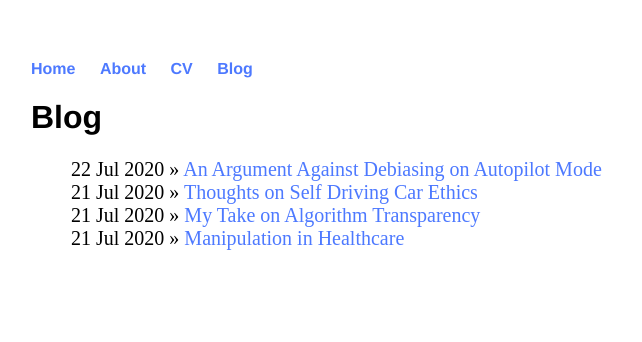
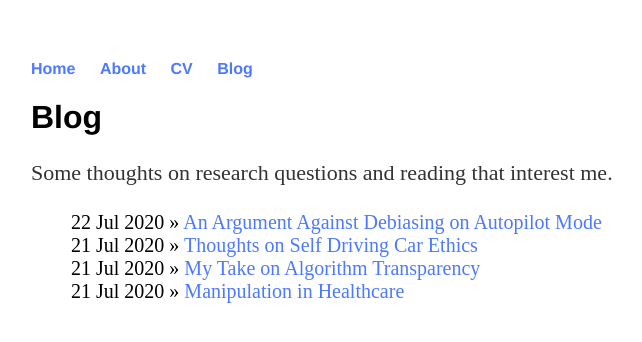
Before and after one commit to acontrac/acontrac.github.io, a Jekyll site: the page built from blog/index.html, in a window 1280 px wide. Shown: the top 342 px of the page, without its empty margins (161-803 px from the left). Built offline with Jekyll 4.4.1, drawn with Linux system fonts in a browser that asks for light colours.

Commit message:
Update index.html

```diff
--- a/blog/index.html
+++ b/blog/index.html
@@ -3,6 +3,7 @@ layout: default
 title: Blog
 ---
 	<h1>{{ page.title }}</h1>
+	<p> Some thoughts on research questions and reading that interest me. <p>
 	<ul class="posts">
 
 	  {% for post in site.posts %}
```
